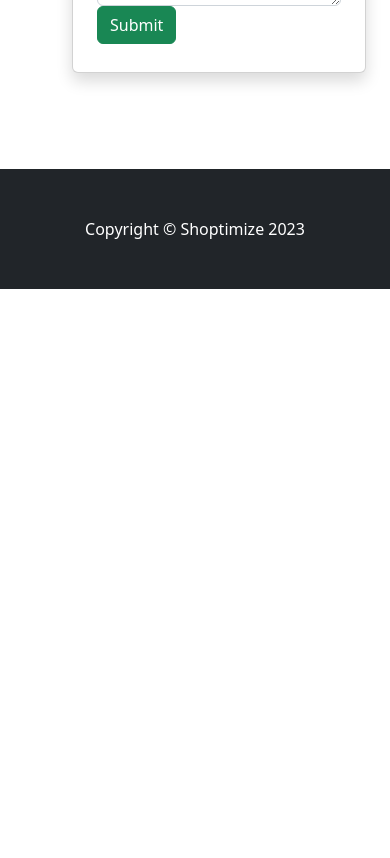
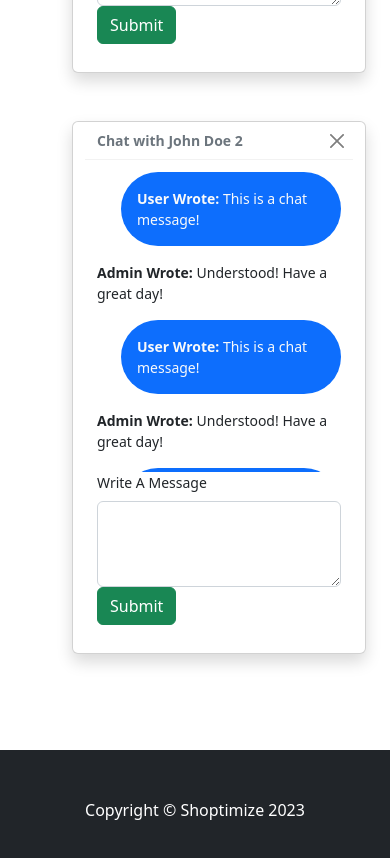
Before and after one commit to ShanchaiZ/MERN-ecommerce, a React (Create React App) app in the folder frontend/: page /admin/chats in a window 390 px wide. Shown: the part 820-1678 px from the top of the page. Before the commit the page ends 1109 px from the top, so only its background shows below. Built offline with nearby package versions, Linux system fonts and the light colour scheme.

Commit message:
added another responsive chatbox toast

```diff
--- a/frontend/src/components/admin/AdminChatRoomComponent.js
+++ b/frontend/src/components/admin/AdminChatRoomComponent.js
@@ -5,10 +5,14 @@ const AdminChatRoomComponent = () => {
 
     // Toast Dismissible Function:
     const [toast1, closeToast1] = useState(true);
-    const close1 = () => closeToast1(false)
+    const close1 = () => closeToast1(false);
+
+    const [toast2, closeToast2] = useState(true);
+    const close2 = () => closeToast2(false);
 
     return (
         <>
+            {/* User Admin Chat Toast 1 */}
             <Toast show={toast1} onClose={close1} className="ms-4 mb-5">
                 <Toast.Header>
                     <strong className="me-auto">Chat with John Doe</strong>
@@ -36,7 +40,36 @@ const AdminChatRoomComponent = () => {
                         </Form.Group>
                     </Form>
                 </Toast.Body>
+            </Toast>
 
+            {/* User Admin Chat Toast 2 */}
+            <Toast show={toast2} onClose={close2} className="ms-4 mb-5">
+                <Toast.Header>
+                    <strong className="me-auto">Chat with John Doe 2</strong>
+                </Toast.Header>
+                <Toast.Body>
+                    <div style={{ maxHeight: "300px", overflow: "auto" }}>
+
+                        {Array.from({ length: 20 }).map((_, idx) => (
+                            <Fragment key={idx}>
+                                <p className="bg-primary p-3 ms-4 text-light rounded-pill">
+                                    <b>User Wrote:</b> This is a chat message!
+                                </p>
+                                <p>
+                                    <b>Admin Wrote:</b> Understood! Have a great day!
+                                </p>
+                            </Fragment>
+                        ))}
+                    </div>
+                    {/* Chat Form */}
+                    <Form>
+                        <Form.Group className="mb-3" controlId="ControlTextarea">
+                            <Form.Label>Write A Message</Form.Label>
+                            <Form.Control as="textarea" rows={3}></Form.Control>
+                            <Button className="btn btn-success" type="submit">Submit</Button>
+                        </Form.Group>
+                    </Form>
+                </Toast.Body>
             </Toast>
         </>
     )
```
